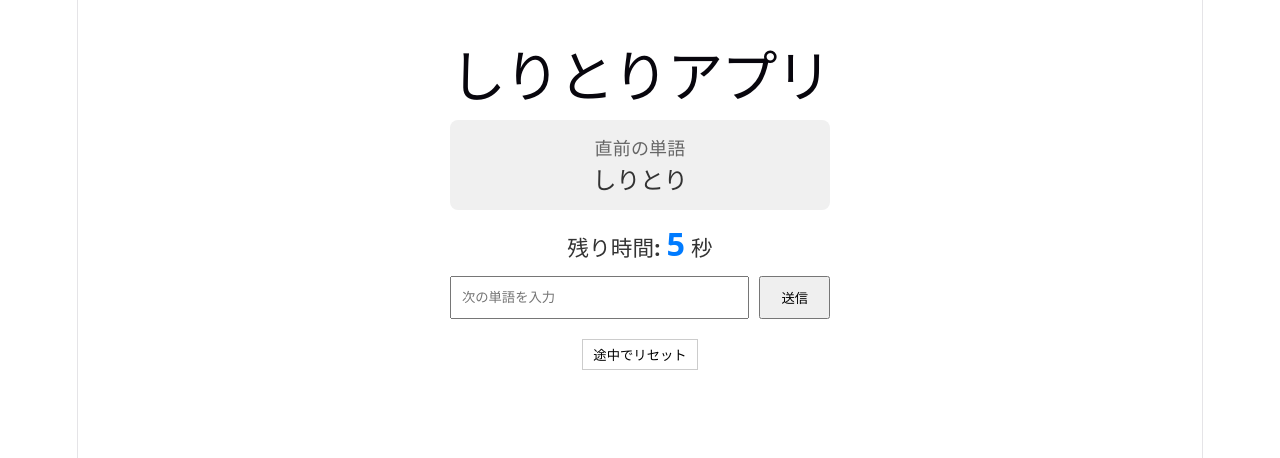
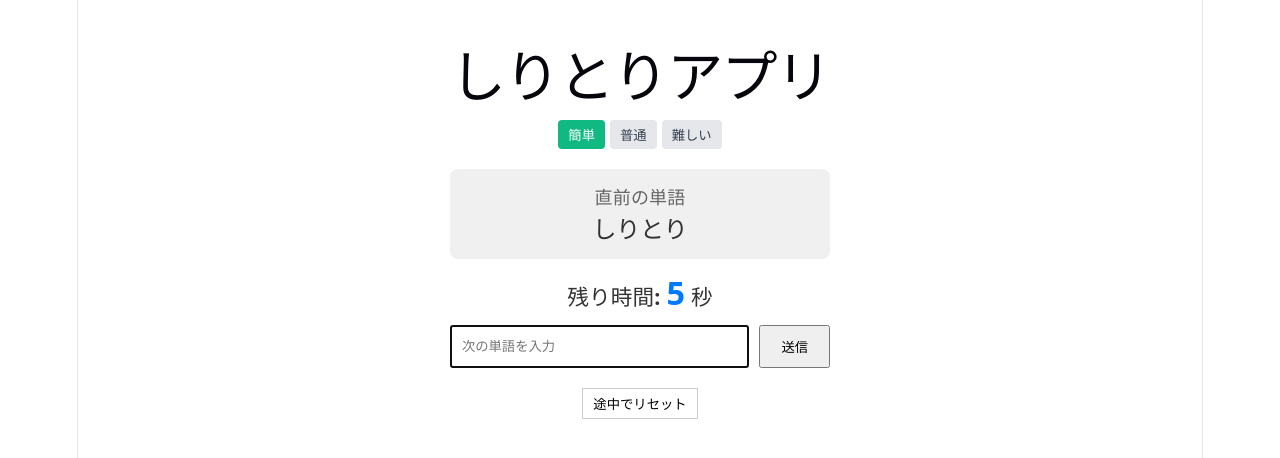
Before and after one commit to masa2050/shiritori-app, a React (Vite) app: page / in a window 1280 px wide. Shown: the top 458 px of the page. Built offline with nearby package versions, Linux system fonts and the light colour scheme.

Commit message:
feat:難易度に応じたCPU対戦機能

```diff
--- a/src/App.tsx
+++ b/src/App.tsx
@@ -1,48 +1,40 @@
 import { useState, useEffect, useRef, type SubmitEvent } from "react";
-import { convertToHiragana, checkWordExists } from "./shiritoriUtils";
+// 1. インポートを完全に正しい小文字ファイル名に固定
+import { convertToHiragana, checkWordExists } from "./ShiritoriUtils.ts";
 import "./App.css";
 
 export default function App() {
   // --- 1. State（状態）の定義とTypeScriptの型定義 ---
 
-  // 直前の単語を保存するState（初期値は「しりとり」）
   const [currentWord, setCurrentWord] = useState<string>("しりとり");
-
-  // 入力フォームの文字をリアルタイムに保存するState
   const [inputWord, setInputWord] = useState<string>("");
-
-  // 過去に入力した単語を記録する配列 of State（重複チェックに連動）
   const [history, setHistory] = useState<string[]>(["しりとり"]);
-
-  // エラーメッセージを保存するState
   const [error, setError] = useState<string>("");
-
-  // ゲームが終了したかどうかを判定するState
   const [isGameOver, setIsGameOver] = useState<boolean>(false);
-
-  // 【UX向上】APIの通信中にボタンを連打させないためのState
   const [isLoading, setIsLoading] = useState<boolean>(false);
 
   // --- タイマー用のステートと参照 ---
   const [timeLeft, setTimeLeft] = useState<number>(10); // 初期値10秒
-  const timerRef = useRef<NodeJS.Timeout | null>(null);
+  const timerRef = useRef<ReturnType<typeof setInterval> | null>(null);
+
+  // 【新規追加】入力欄をプログラムから直接操作するための参照（フォーカス用）
+  const inputRef = useRef<HTMLInputElement | null>(null);
+
+  // 難易度を管理するState
+  const [difficulty, setDifficulty] = useState<"easy" | "normal" | "hard">("easy");
 
   // タイマーを開始・リセットする関数
   const resetTimer = () => {
-    // すでに動いているタイマーがあればクリアする
     if (timerRef.current) {
       clearInterval(timerRef.current);
     }
-    // 残り時間を10秒に戻す
     setTimeLeft(10);
 
-    // 1秒ごとにカウントダウンするタイマーを起動
     timerRef.current = setInterval(() => {
       setTimeLeft((prev) => {
         if (prev <= 1) {
-          // 0秒になったらタイマーを止めてゲームオーバーにする
           if (timerRef.current) clearInterval(timerRef.current);
-          handleTimeOut(); // タイムアウト時の処理
+          handleTimeOut();
           return 0;
         }
         return prev - 1;
@@ -50,81 +42,65 @@ export default function App() {
     }, 1000);
   };
 
-  // タイムアウト（時間切れ）時の処理
   const handleTimeOut = () => {
     setError("時間切れです！あなたの負けです。");
-    setIsGameOver(true); // 👈 これで10秒経ったら自動でゲームオーバー画面に切り替わります！
+    setIsGameOver(true);
   };
 
-  // ゲーム開始時や、単語が正しく送信されたタイミングでタイマーをリセットする
   useEffect(() => {
-    // ゲームオーバー状態の時はタイマーを起動しない
-    if (isGameOver) {
+    if (isGameOver || isLoading) {
       if (timerRef.current) clearInterval(timerRef.current);
       return;
     }
 
     resetTimer();
-    // クリーンアップ処理（コンポーネントが消えるときにタイマーを止める）
     return () => {
       if (timerRef.current) clearInterval(timerRef.current);
     };
-  }, [history, isGameOver]); // 履歴が更新された時、またはゲームオーバーになった時に連動
+  }, [history, isGameOver, isLoading]);
+
+  // ロード中（相手のターン）が終わって入力欄が復活した瞬間に、自動でフォーカスを当てる
+  useEffect(() => {
+    if (!isLoading && !isGameOver) {
+      inputRef.current?.focus();
+    }
+  }, [isLoading, isGameOver]);
 
   // --- 2. しりとりの判定ロジック（関数） ---
 
-  // 送信ボタンが押されたときに実行される関数（React 19最新のSubmitEvent型）
   const handleSubmit = async (e: SubmitEvent) => {
-    e.preventDefault(); // ページが勝手にリロードされるのを防ぐ
+    e.preventDefault();
 
-    // 入力が空っぽの場合は何もしない
     if (!inputWord.trim()) return;
-
-    // 既にゲームオーバーなら処理しない
     if (isGameOver || isLoading) return;
 
-    // 【追加機能①】入力された文字（カタカナ）をひらがなに自動変換！
     const processedWord = convertToHiragana(inputWord.trim());
 
-    // 【追加機能②】ひらがな以外の文字（漢字や英語）を弾く
     if (!/^[ぁ-んー]+$/.test(processedWord)) {
       setError("ひらがな、またはカタカナのみで入力してください！");
       return;
     }
 
-    // 【追加】1文字だけの入力を弾く（2文字以上を必須にする）
     if (processedWord.length < 2) {
       setError("単語は2文字以上で入力してください！");
       return;
     }
 
-    // 【チェック①】過去に使用した単語の重複チェック
     if (history.includes(processedWord)) {
       setError(`「${processedWord}」はすでに使われています！`);
       setIsGameOver(true);
       return;
     }
 
-    // 【チェック②】しりとりが繋がっているかのチェック
     let lastChar = currentWord.slice(-1);
 
-    // ルール1: もし末尾が「ー」なら、最後から2番目の文字を取る
     if (lastChar === "ー") {
       lastChar = currentWord.slice(-2, -1);
     }
 
-    // ルール2: もしその文字が小さい文字なら、大きい文字に変換するマッピング
     const smallToLarge: Record<string, string> = {
-      ぁ: "あ",
-      ぃ: "い",
-      ぅ: "う",
-      ぇ: "え",
-      ぉ: "お",
-      っ: "つ",
-      ゃ: "や",
-      ゅ: "ゆ",
-      ょ: "よ",
-      ゎ: "わ",
+      ぁ: "あ", ぃ: "い", ぅ: "う", ぇ: "え", ぉ: "お",
+      っ: "つ", ゃ: "や", ゅ: "ゆ", ょ: "よ", ゎ: "わ",
     };
 
     if (lastChar in smallToLarge) {
@@ -139,44 +115,138 @@ export default function App() {
       return;
     }
 
-    // ※ handleSubmitの中に重複して存在していた不要な handleReset は綺麗に削除しました
-
     setIsLoading(true);
     setError("辞書で単語を確認中...");
 
     const exists = await checkWordExists(processedWord);
 
-    setIsLoading(false); // 通信が終わったので解除
-    setError("");
-
     if (!exists) {
+      setIsLoading(false);
       setError(`「${processedWord}」は辞書にない、実在しない単語です！`);
-      return; // 履歴に追加せず、ここでストップ（やり直し可能）
-    }
-
-    // 【チェック③】末尾が「ん」で終わるかのチェック
-    if (processedWord.endsWith("ん")) {
-      setCurrentWord(processedWord); // 「ん」がついた単語を表示して終了
-      setError("「ん」がついたのでゲーム終了です！");
-      setIsGameOver(true);
       return;
     }
 
-    // --- すべてのチェックをクリアした場合（単語の更新） ---
-    setCurrentWord(processedWord); // 直前の単語を更新
-    setHistory([...history, processedWord]); // 履歴配列の末尾に新しい単語を追加
-    setInputWord(""); // 入力欄を空っぽにする
-    setError(""); // エラーを消す
+    setError("");
+
+    if (processedWord.endsWith("ん")) {
+      setCurrentWord(processedWord);
+      setError("「ん」がついたのでゲーム終了です！");
+      setIsGameOver(true);
+      setIsLoading(false);
+      return;
+    }
+
+    // --- プレイヤーの単語更新 ---
+    const newHistory = [...history, processedWord];
+    setCurrentWord(processedWord);
+    setHistory(newHistory);
+    setInputWord("");
+
+    // --- 即レスCPUの思考ロジック ---
+    setIsLoading(true);
+
+    let nextStartChar = processedWord.slice(-1);
+    if (nextStartChar === "ー") {
+      nextStartChar = processedWord.slice(-2, -1);
+    }
+    if (nextStartChar in smallToLarge) {
+      nextStartChar = smallToLarge[nextStartChar];
+    }
+
+    try {
+      // インポートパスも小文字の「shiritoriUtils」に固定
+      const { fetchCpuWords } = await import("./ShiritoriUtils.ts");
+      const candidates = await fetchCpuWords(nextStartChar, difficulty);
+
+      const processedCandidates = candidates
+        .map(word => convertToHiragana(word))
+        .filter(word => word.length >= 2);
+
+      const unusedCandidates = processedCandidates.filter(word => !newHistory.includes(word));
+
+      let cpuWord = "";
+
+      // 難易度チョイス
+      // 2. 難易度（difficulty）に応じた単語チョイス
+      if (difficulty === "easy") {
+        const currentTurn = newHistory.length;
+
+        // 【簡単モード】：2ターン目以降（履歴が3つ以上）、かつ30%の確率で「ん」で終わる単語を探して自爆する
+        if (currentTurn >= 3 && Math.random() < 0.30) {
+          // Wikipediaから取得した候補の中から、語尾が「ん」で終わるもの（実在する言葉）を探す
+          const selfDestructCandidate = unusedCandidates.find(w => w.endsWith("ん"));
+          if (selfDestructCandidate) {
+            cpuWord = selfDestructCandidate;
+          }
+        }
+
+        // 自爆しないターン、または「ん」終わりの候補が見つからなかった場合は普通の安全な言葉を選ぶ
+        if (!cpuWord && unusedCandidates.length > 0) {
+          const safeCandidates = unusedCandidates.filter(w => !w.endsWith("ん"));
+          if (safeCandidates.length > 0) {
+            cpuWord = safeCandidates[Math.floor(Math.random() * safeCandidates.length)];
+          }
+        }
+      }
+      else if (difficulty === "normal") {
+        if (Math.random() < 0.10) {
+          cpuWord = "";
+        } else {
+          const safeCandidates = unusedCandidates.filter(w => !w.endsWith("ん"));
+          if (safeCandidates.length > 0) {
+            cpuWord = safeCandidates[Math.floor(Math.random() * safeCandidates.length)];
+          }
+        }
+      }
+      else if (difficulty === "hard") {
+        const safeCandidates = unusedCandidates.filter(w => !w.endsWith("ん"));
+        const annoyingCandidates = safeCandidates.filter(w => ["り", "る", "れ"].includes(w.slice(-1)));
+
+        if (annoyingCandidates.length > 0) {
+          cpuWord = annoyingCandidates[Math.floor(Math.random() * annoyingCandidates.length)];
+        } else if (safeCandidates.length > 0) {
+          cpuWord = safeCandidates[Math.floor(Math.random() * safeCandidates.length)];
+        }
+      }
+
+      // CPUからの返答処理
+      if (cpuWord) {
+        setTimeout(() => {
+          setCurrentWord(cpuWord);
+          setHistory(prev => [...prev, cpuWord]);
+          setIsLoading(false); // ここで自動でインプット欄へフォーカスが当たります
+
+          if (cpuWord.endsWith("ん")) {
+            setError(`CPUは「${cpuWord}」と言って自爆しました！あなたの勝ちです！`);
+            setIsGameOver(true);
+          }
+        }, 1000);
+      } else {
+        setTimeout(() => {
+          setError("CPUは次の単語が思い浮かびませんでした！あなたの勝ちです！");
+          setIsGameOver(true);
+          setIsLoading(false);
+        }, 1000);
+      }
+    } catch (err) {
+      console.error(err);
+      setIsLoading(false);
+    }
   };
 
-  // --- 3. 最初からやり直すリセット機能 ---
+  // 最初からやり直すリセット機能
   const handleReset = () => {
     setCurrentWord("しりとり");
     setInputWord("");
     setHistory(["しりとり"]);
     setError("");
     setIsGameOver(false);
-    resetTimer(); // 👈 やり直した時に、タイマーも10秒から再スタートさせます！
+    setIsLoading(false);
+    resetTimer();
+    // リセットした瞬間にフォーカスを合わせる
+    setTimeout(() => {
+      inputRef.current?.focus();
+    }, 50);
   };
 
   // --- 4. 画面の見た目（JSX） ---
@@ -184,7 +254,56 @@ export default function App() {
     <div style={{ padding: "30px", maxWidth: "400px", margin: "0 auto" }}>
       <h1>しりとりアプリ</h1>
 
-      {/* 直前の単語の表示 */}
+      {!isGameOver && (
+        <div style={{ marginBottom: "20px", display: "flex", gap: "5px", justifyContent: "center" }}>
+          <button
+            onClick={() => setDifficulty("easy")}
+            disabled={isLoading}
+            style={{
+              padding: "5px 10px",
+              cursor: isLoading ? "not-allowed" : "pointer",
+              background: difficulty === "easy" ? "#10b981" : "#e5e7eb",
+              color: difficulty === "easy" ? "white" : "#374151",
+              border: "none",
+              borderRadius: "4px",
+              opacity: isLoading ? 0.6 : 1
+            }}
+          >
+            簡単
+          </button>
+          <button
+            onClick={() => setDifficulty("normal")}
+            disabled={isLoading}
+            style={{
+              padding: "5px 10px",
+              cursor: isLoading ? "not-allowed" : "pointer",
+              background: difficulty === "normal" ? "#3b82f6" : "#e5e7eb",
+              color: difficulty === "normal" ? "white" : "#374151",
+              border: "none",
+              borderRadius: "4px",
+              opacity: isLoading ? 0.6 : 1
+            }}
+          >
+            普通
+          </button>
+          <button
+            onClick={() => setDifficulty("hard")}
+            disabled={isLoading}
+            style={{
+              padding: "5px 10px",
+              cursor: isLoading ? "not-allowed" : "pointer",
+              background: difficulty === "hard" ? "#ef4444" : "#e5e7eb",
+              color: difficulty === "hard" ? "white" : "#374151",
+              border: "none",
+              borderRadius: "4px",
+              opacity: isLoading ? 0.6 : 1
+            }}
+          >
+            難しい
+          </button>
+        </div>
+      )}
+
       <div
         style={{
           background: "#f0f0f0",
@@ -197,15 +316,12 @@ export default function App() {
         <h2 style={{ margin: "5px 0 0 0", color: "#333" }}>{currentWord}</h2>
       </div>
 
-      {/* エラーメッセージの表示（エラーがある時だけ赤い文字で出す） */}
       {error && <p style={{ color: "red", fontWeight: "bold" }}>{error}</p>}
 
-      {/* タイマー表示エリア */}
       <div className={`timer-display ${timeLeft <= 3 ? "danger" : ""}`}>
         残り時間: <span>{timeLeft}</span> 秒
       </div>
 
-      {/* ゲーム進行中か、ゲームオーバーかで画面を切り替える（条件分岐） */}
       {isGameOver ? (
         <div
           style={{
@@ -224,25 +340,26 @@ export default function App() {
           </button>
         </div>
       ) : (
-        /* 任意の単語を入力できるフォーム */
         <form onSubmit={handleSubmit} style={{ display: "flex", gap: "10px" }}>
           <input
+            ref={inputRef} // 👈 inputRefを紐付けることで、自動フォーカスが機能します
             type="text"
             value={inputWord}
             onChange={(e) => setInputWord(e.target.value)}
-            placeholder="次の単語を入力"
+            disabled={isLoading}
+            placeholder={isLoading ? "相手が考えています..." : "次の単語を入力"}
             style={{ padding: "10px", flex: 1 }}
           />
           <button
             type="submit"
-            style={{ padding: "10px 20px", cursor: "pointer" }}
+            disabled={isLoading}
+            style={{ padding: "10px 20px", cursor: isLoading ? "not-allowed" : "pointer" }}
           >
-            送信
+            {isLoading ? "確認中" : "送信"}
           </button>
         </form>
       )}
 
-      {/* ゲーム中いつでもリセットできるボタン */}
       {!isGameOver && (
         <button
           onClick={handleReset}
```
Also changed, not shown: src/ShiritoriUtils.ts (+31 -0 lines).
